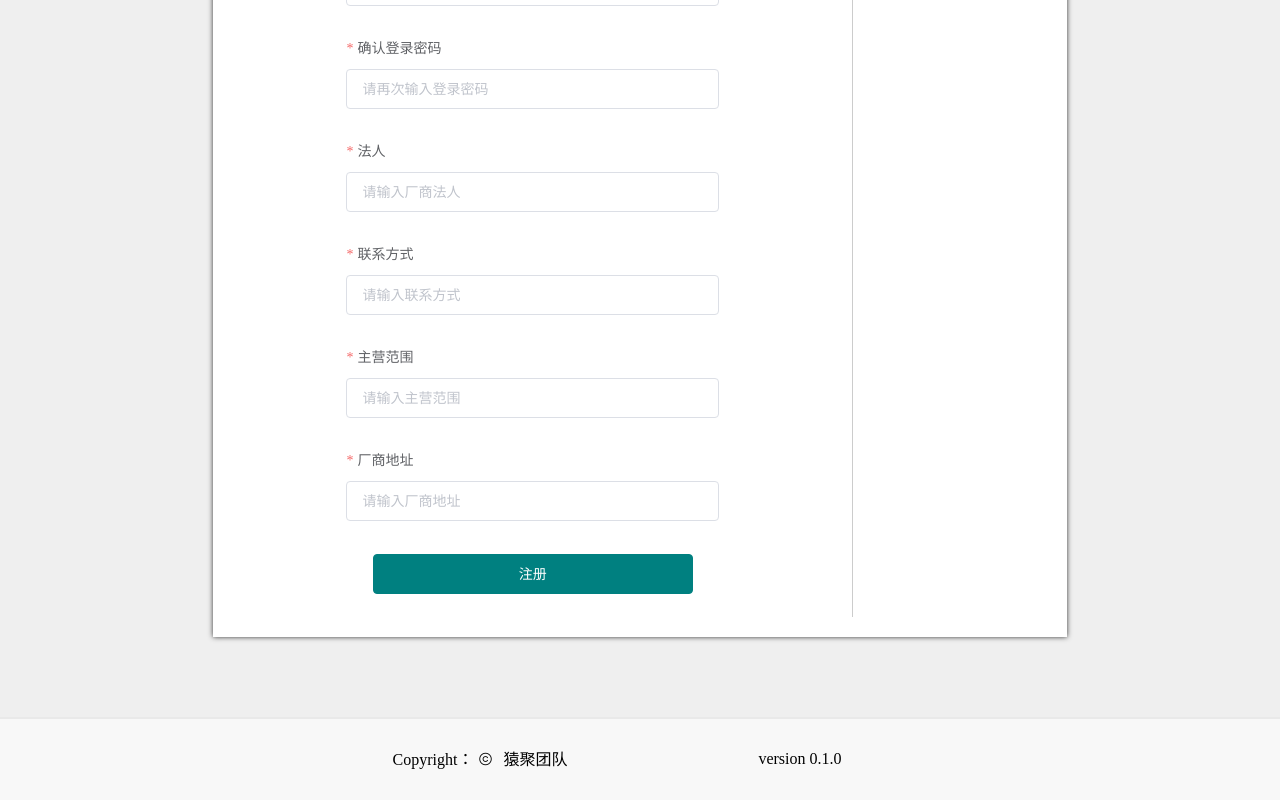
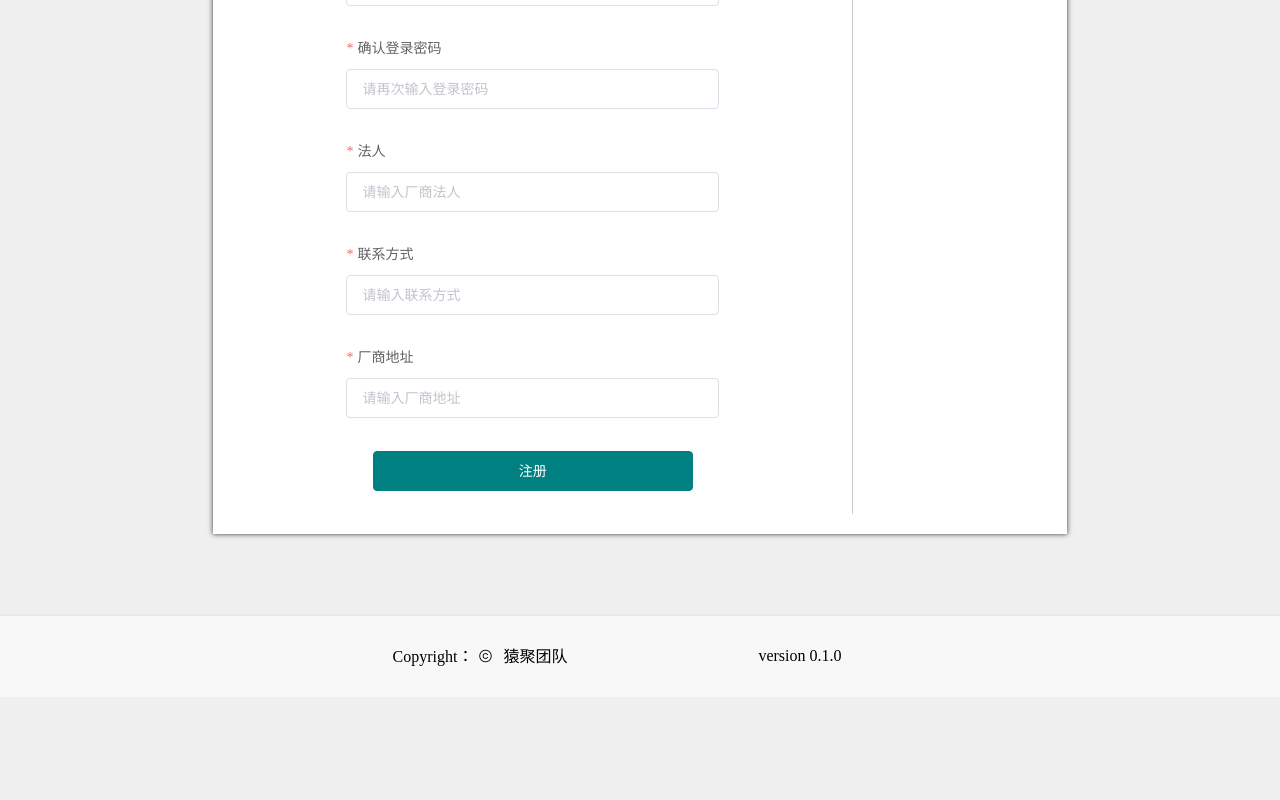
Before and after one commit to Shaun-Zhang0/mbc_mall, a Vue app: page /brand/register in a window 1280 px wide. Shown: the part 576-1376 px from the top of the page. After the commit the page ends 1273 px from the top, so only its background shows below. Built offline with nearby package versions, Linux system fonts and the light colour scheme.

Commit message:
Update register.vue

```diff
--- a/src/components/brand/register/register.vue
+++ b/src/components/brand/register/register.vue
@@ -2,7 +2,7 @@
  * @Author: Shaun.Zhang
  * @Date: 2019-02-12 17:38:08
  * @Last Modified by: Shaun.Zhang
- * @Last Modified time: 2019-03-14 21:19:30
+ * @Last Modified time: 2019-03-15 22:37:13
  */
 
 <template>
@@ -16,7 +16,7 @@
         <el-row class="input_area">
             <el-col style="background-color:white" class="form_border" :span="16" :offset="4">
                 <el-col :span="18" style="border-right: 1px solid #ccc;margin-bottom:20px;">
-                    <el-form :rules="rules" :model="register" ref="register">
+                    <el-form :rules="rules" status-icon :model="register" ref="register">
                         <el-row>
                             <el-col :span="24">
 
@@ -65,19 +65,12 @@
                                 <el-row>
                                     <el-col :span="14" :offset="5">
                                         <el-form-item label="联系方式" prop="register_phone">
-                                            <el-input v-model="register.register_phone " placeholder="请输入联系方式" @keydown.enter.native="submitForm('register')">
+                                            <el-input v-model.number="register.register_phone " placeholder="请输入联系方式" @keydown.enter.native="submitForm('register')">
                                             </el-input>
                                         </el-form-item>
                                     </el-col>
                                 </el-row>
-                                <el-row>
-                                    <el-col :span="14" :offset="5">
-                                        <el-form-item label="主营范围" prop="register_brange">
-                                            <el-input v-model="register.register_brange" placeholder="请输入主营范围" @keydown.enter.native="submitForm('register')">
-                                            </el-input>
-                                        </el-form-item>
-                                    </el-col>
-                                </el-row>
+
                                 <el-row>
                                     <el-col :span="14" :offset="5">
                                         <el-form-item label="厂商地址" prop="register_address">
@@ -203,15 +196,15 @@ export default {
       setTimeout(() => {
         //   验证注册邮箱是否已被注册
         if (mailReg.test(value)) {
-           apibrandemail({
-               email: value
-           }).then(res => {
-               console.log(res.data);
-           })
-            if(value == "brand@qq.com"){
-                callback(new Error("邮箱已被注册"));
+          apibrandemail({
+            email: value
+          }).then(res => {
+            if (res.data.msg == "邮箱不可用，已被使用") {
+              callback(new Error("邮箱已被注册"));
+            } else {
+              callback();
             }
-          callback();
+          });
         } else {
           callback(new Error("请输入正确的邮箱格式"));
         }
@@ -223,10 +216,10 @@ export default {
         return callback(new Error("联系方式不得为空"));
       }
       setTimeout(() => {
-        if (!Number.isInteger(value)) {
+        if (Number.isInteger(value)) {
+          callback();
+        } else {
           callback(new Error("请输入正确的联系方式格式"));
-        } else {
-          callback();
         }
       }, 100);
     };
@@ -241,6 +234,7 @@ export default {
     };
     // 数据返回
     return {
+      status: 0,
       show_close: false, //不显示对话框的关闭按钮
       verify_status: false, //展示验证成功
       verify_show: false, //验证框的显示
@@ -250,9 +244,8 @@ export default {
         register_name: "", //厂商名称
         register_email: "", //邮箱绑定
         register_pwd: "", //登录密码
-        register_brange: "", //营业范围
         register_address: "", //厂商地址
-        register_phone: "", //联系方式
+        register_phone: null, //联系方式
         register_lperson: "", //厂商法人
         register_checkpwd: ""
       },
@@ -276,9 +269,7 @@ export default {
         register_phone: [
           { required: true, validator: checkPhone, trigger: "blur" }
         ],
-        register_brange: [
-          { required: true, message: "主营范围不得为空", trigger: "blur" } //厂商名称的验证规则
-        ],
+
         register_address: [
           { required: true, message: "厂商地址不得为空", trigger: "blur" } //厂商名称的验证规则
         ]
@@ -292,17 +283,37 @@ export default {
         this.verify_status = true;
         this.disabled = true;
 
+        this.axios({
+          method: "POST",
+          url: "api/personal//brand/register",
+          data: {
+            name: this.register.register_name,
+            password: this.register.register_pwd,
+            email: this.register.register_email,
+            phone: this.register.register_phone,
+            address: this.register.register_address,
+            linkman: this.register.register_lperson
+          }
+        }).then(res => {
+          if (res.data.msg == "success") {
+            this.$message({
+              message: "注册成功",
+              type: "success"
+            });
+            setTimeout(() => {
+              this.$router.push({ path: "/brand/login" }); /**路由跳转到系统首页 */
+            }, 2000);
+          }
+        });
+
         setTimeout(() => {
           this.$message({
-            message: "验证成功,登陆ing",
+            message: "验证成功,正在注册中",
             type: "success"
           });
           this.verify_show = false;
           this.check_num = 0;
-          setTimeout(() => {
-            this.$router.push({ path: "/" }); /**路由跳转到系统首页 */
-          }, 1200);
-        }, 1000);
+        }, 1);
         return;
       } else {
         this.verify_status = false;
```
